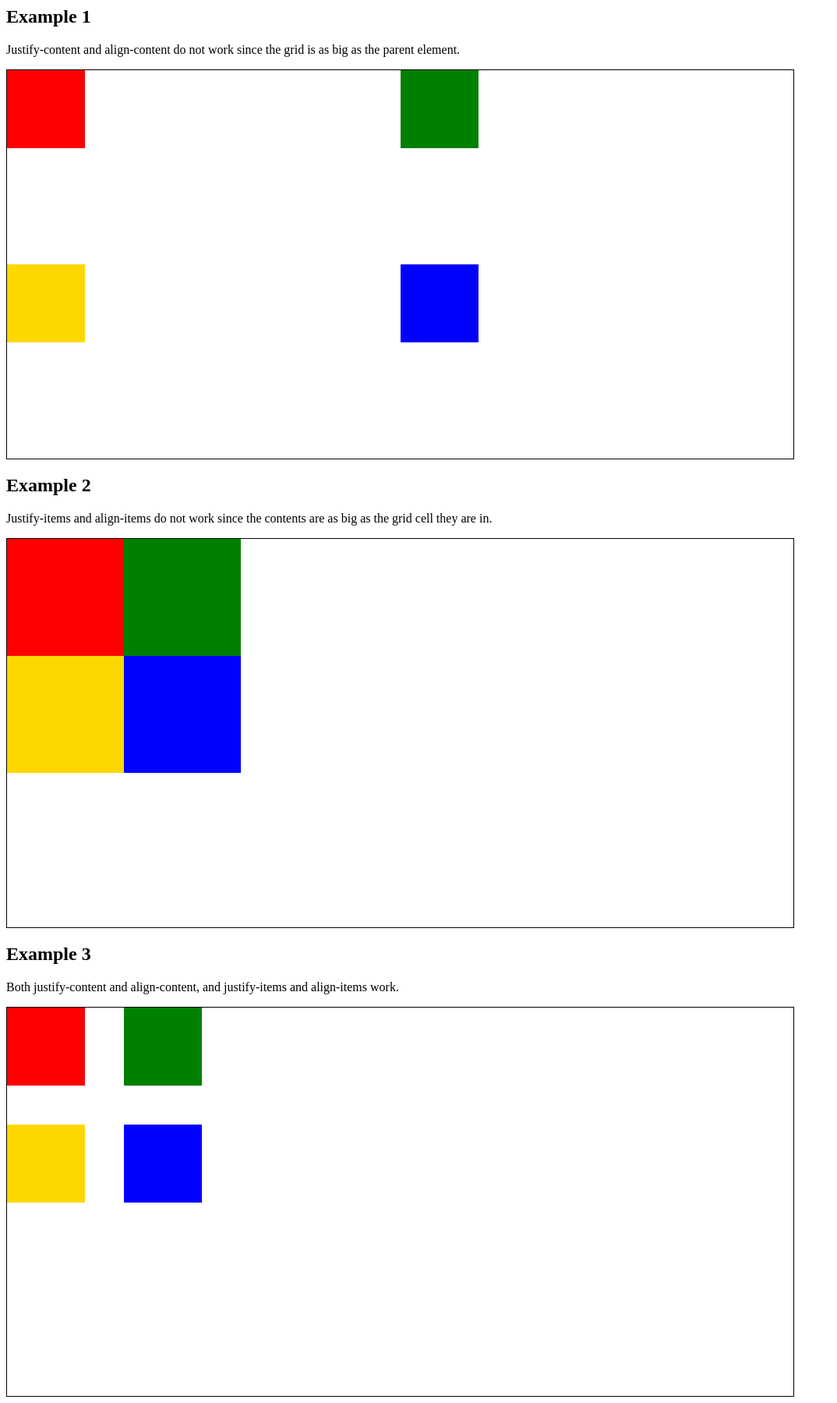
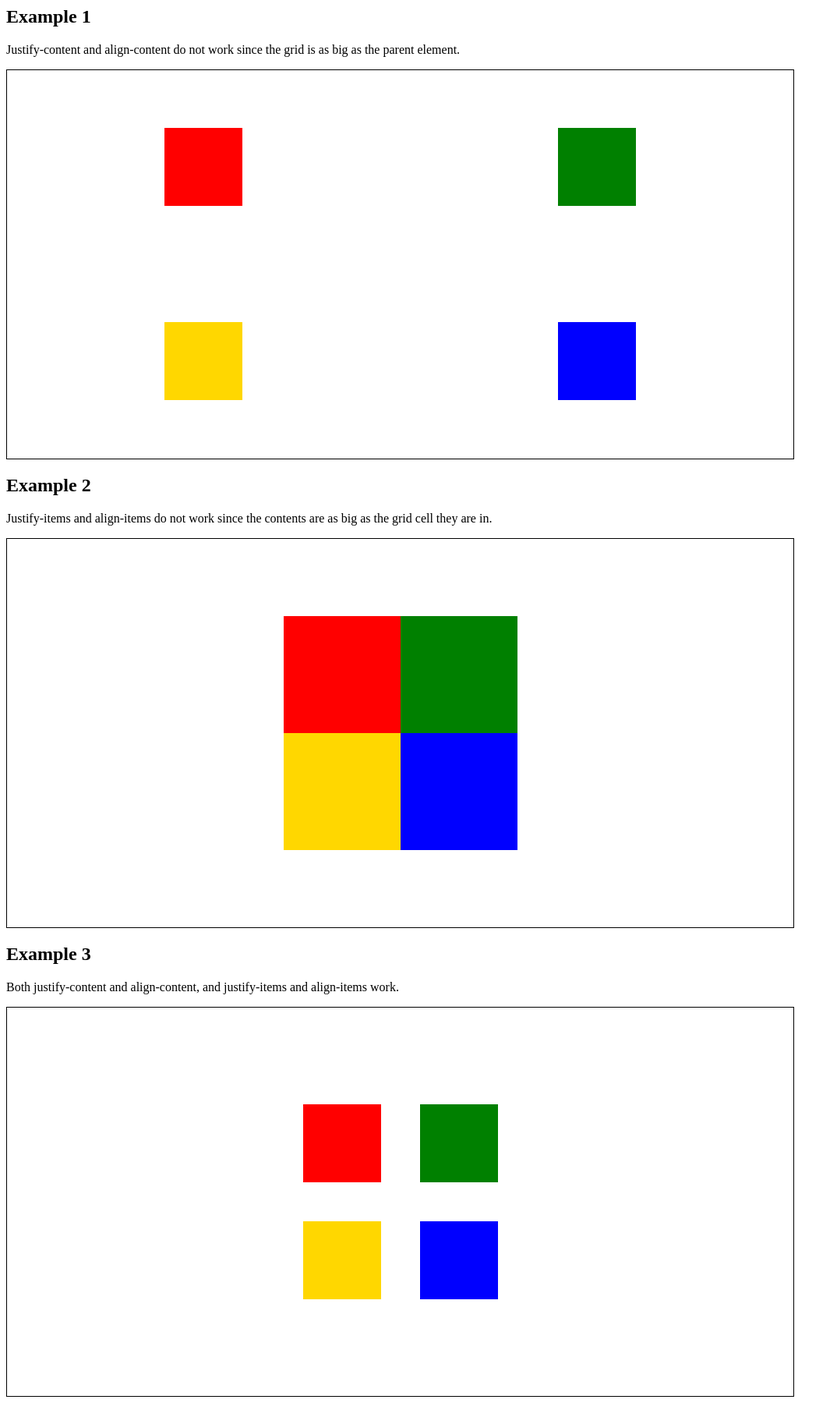
Before and after one commit to batmanneversleeps/wdd130, a plain HTML site: page exercises/week 7/index.html in a window 1280 px wide. Shown: the whole page at 78% size, without its empty margins (0-1074 px from the left). Drawn offline with Linux system fonts and the light colour scheme.

Commit message:
more adjustment

```diff
--- a/exercises/week 7/styles/styles.css
+++ b/exercises/week 7/styles/styles.css
@@ -9,8 +9,9 @@
     display: grid;
     grid-template-columns: 1fr 1fr;
     grid-template-rows: 1fr 1fr;
-    justify-content: center;
-    align-content: center;
+    justify-items: center;
+    align-items: center;
+
   }
   .content2 {
     width: 80%;
@@ -19,6 +20,8 @@
     display: grid;
     grid-template-columns: 150px 150px;
     grid-template-rows: 150px 150px;
+    justify-content: center;
+    align-content: center;
 
   }
   .content3 {
@@ -28,6 +31,10 @@
     display: grid;
     grid-template-columns: 150px 150px;
     grid-template-rows: 150px 150px;
+    justify-content: center;
+    align-content: center;
+    justify-items: center;
+    align-items: center;
   }
 
   .red {
```
